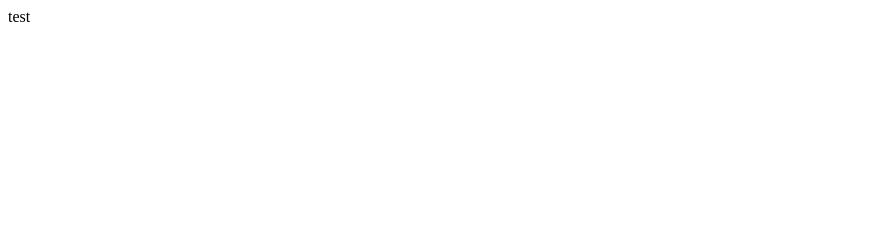
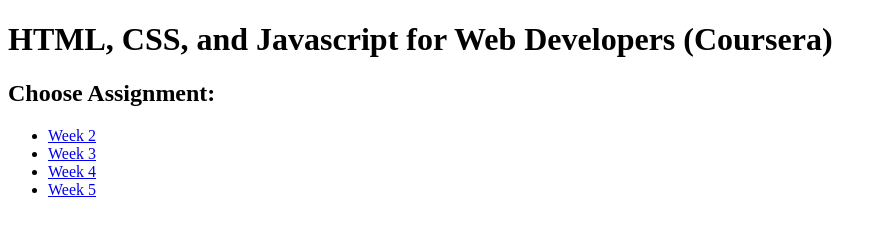
Before and after one commit to georgy28/coursera-assignments, a plain HTML site: page index.html in a window 1280 px wide. Shown: the whole page, without its empty margins (0-887 px from the left). Drawn offline with Linux system fonts and the light colour scheme.

Commit message:
Edited main index.html

```diff
--- a/index.html
+++ b/index.html
@@ -1,9 +1,16 @@
 <!DOCTYPE html>
 <html>
 <head>
-	<title>test</title>
+	<title>Coursera Assignments</title>
 </head>
 <body>
-test
+<h1>HTML, CSS, and Javascript for Web Developers (Coursera)</h1>
+<div><h2>Choose Assignment:</h2></div>
+<ul>
+	<li><a href="week2/index.html">Week 2</a></li>
+	<li><a href="week3/index.html">Week 3</a></li>
+	<li><a href="week4/index.html">Week 4</a></li>
+	<li><a href="week5/index.html">Week 5</a></li>
+</ul>
 </body>
 </html>
```
